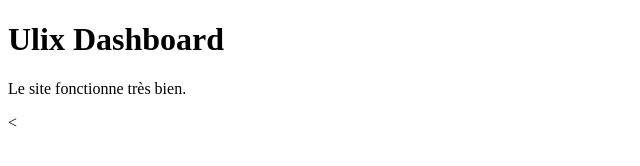
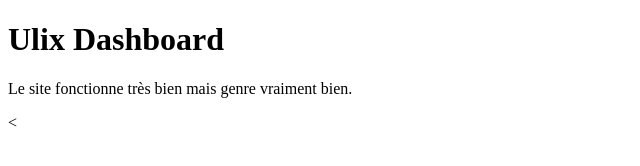
Before and after one commit to jcantinbenko/Ulix, a plain HTML site: page index.html in a window 1280 px wide. Shown: the whole page, without its empty margins (0-640 px from the left). Drawn offline with Linux system fonts and the light colour scheme.

Commit message:
Update index.html

```diff
--- a/index.html
+++ b/index.html
@@ -9,7 +9,7 @@
 <body>
     <h1>Ulix Dashboard</h1>
 
-    <p>Le site fonctionne très bien.</p>
+    <p>Le site fonctionne très bien mais genre vraiment bien.</p>
 </body>
 
 </html><
```
